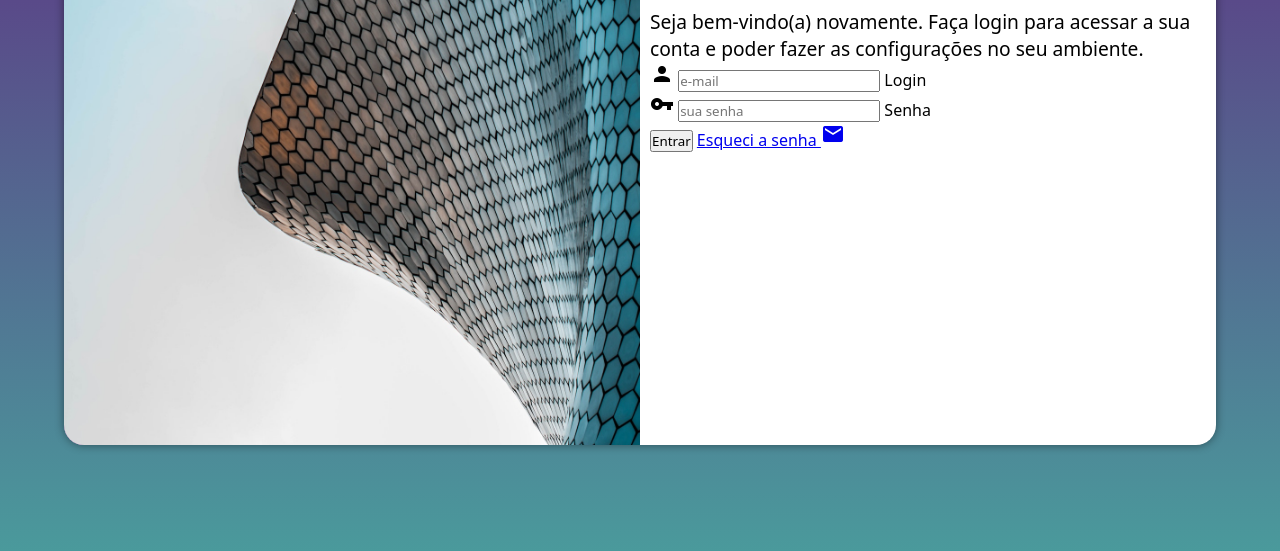
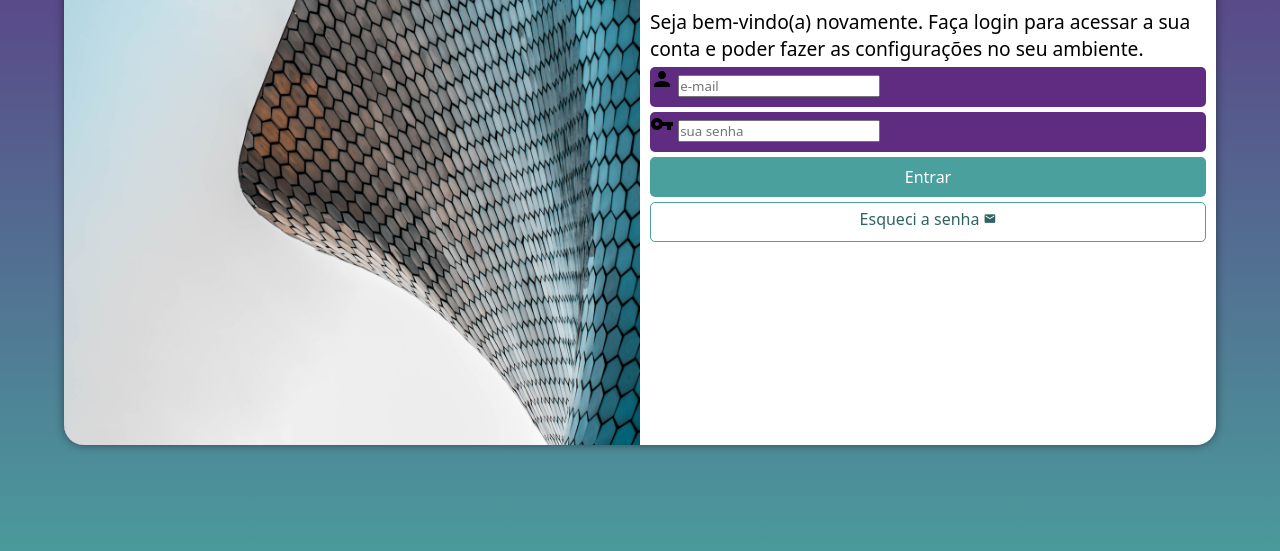
Before and after one commit to RicardoLimaCardoso/projeto-login, a plain HTML site: page index.html in a window 1280 px wide. Shown: the part 205-756 px from the top of the page. Drawn offline with Linux system fonts and the light colour scheme.

Commit message:
Atualizei o formulario

```diff
--- a/estilos/style.css
+++ b/estilos/style.css
@@ -32,7 +32,7 @@ section#login {
     left: 50%;
     transform: translate(-50%, -50%);
     background-color: white;
-    width: 250px;
+    width: 256px;
     height: 500px;
     border-radius: 20px;
     overflow: hidden;
@@ -62,3 +62,56 @@ div#formulario > h1 {
 div#formulario > p {
     font-size: 0.8em;
 }
+
+div.campo {
+    background-color: #5f2c82;
+    width: 100%;
+    display: block;
+    height: 40px;
+    border-radius: 5px;
+    margin: 5px 0px;
+}
+
+div.campo > label {
+    display: none;
+}
+
+div > input[type=submit] {
+    display: block;
+    color: white;
+    font-size: 1em;
+    width: 100%;
+    height: 40px;
+    background-color: #49a09d;
+    border: none;
+    border-radius: 5px;
+    cursor: pointer;
+    margin-top: 5px;
+}
+
+div > input[type=submit]:hover {
+    background-color: #3a7e7c;
+}
+
+div > a.botao {
+    display: block;
+    text-align: center;
+    font-size: 1em;
+    width: 100%;
+    height: 40px;
+    padding-top: 5px;
+    margin-top: 5px;
+    background-color: white;
+    color: #2d6462;
+    border: 1px solid #49a09d;
+    border-radius: 5px;
+    text-decoration: none;
+}
+
+div > a.botao:hover {
+    background-color: #6cd3cf;
+}
+
+div > a.botao > span {
+font-size: 0.8em;
+}
--- a/index.html
+++ b/index.html
@@ -34,8 +34,8 @@
                     </div>
 
                     <div>
-                        <input type="submit" value="Entrar">
-                        <a href="esqueci.html">Esqueci a senha <span class="material-icons">mail</span></a>
+                        <input type="submit" value="Entrar" >
+                        <a href="esqueci.html" class="botao">Esqueci a senha <span class="material-icons">mail</span></a>
                     </div>
                 </form>
 
```
